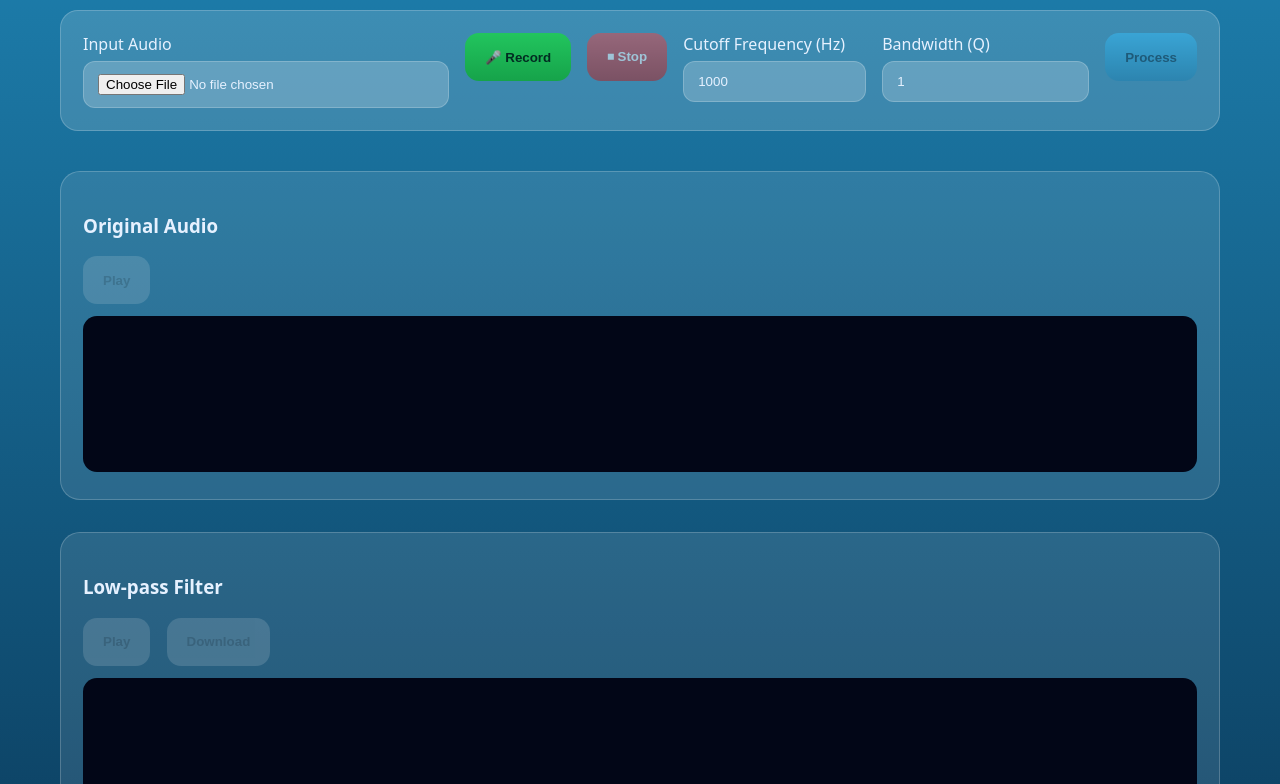
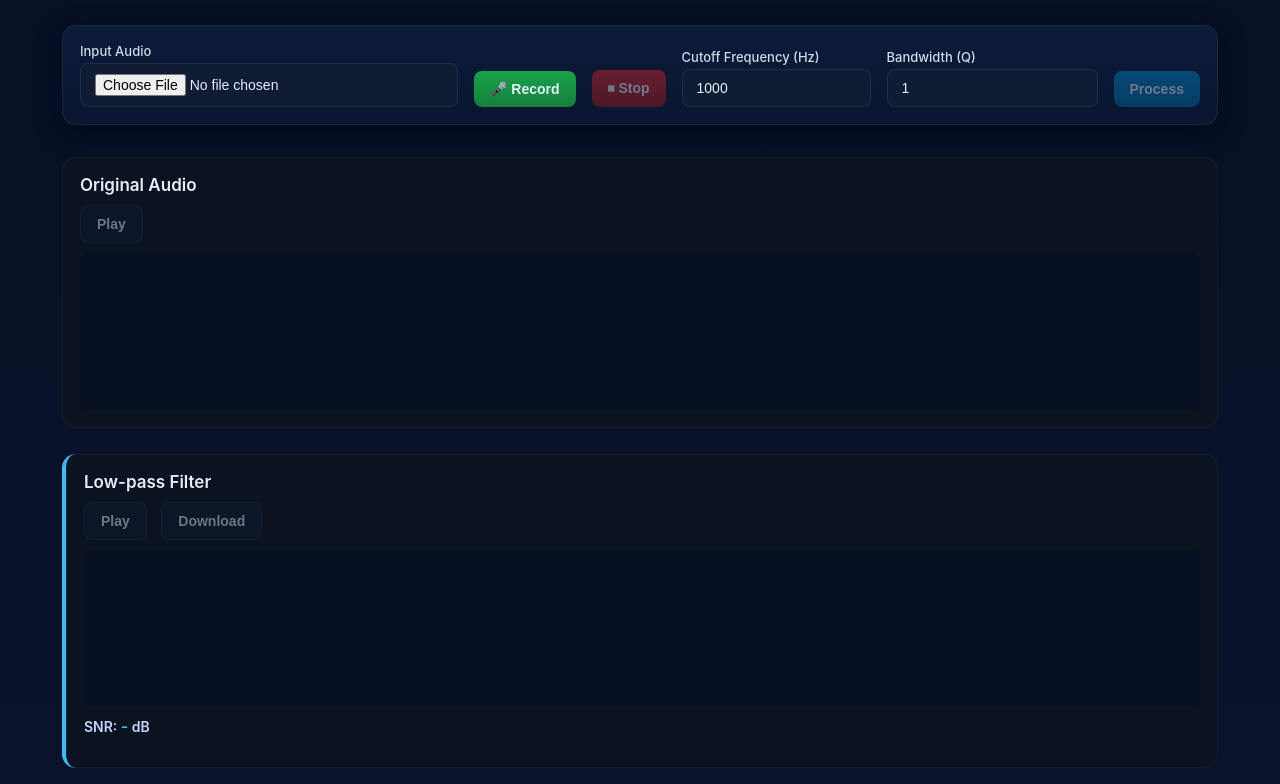
Before and after one commit to Saint1221125/audio-denoising, a plain HTML site: page index.html in a window 1280 px wide. Shown: the part 105-889 px from the top of the page. Drawn offline with Linux system fonts and the light colour scheme.

Commit message:
Update style.css

```diff
--- a/style.css
+++ b/style.css
@@ -1,126 +1,199 @@
 :root{
-  --blue1:#1e81b0;
-  --blue2:#0b3c5d;
-  --blue3:#0a2540;
+  --bg:#0f1724;
+  --card:#0b1220;
   --accent:#38bdf8;
-  --text:#e6f1ff;
-  --border:rgba(255,255,255,0.2);
+  --accent-soft: rgba(56,189,248,0.35);
+  --text:#e6eef8;
+  --border:rgba(255,255,255,0.08);
 }
 
-*{ box-sizing:border-box; }
+*{
+  box-sizing:border-box;
+}
 
 body{
   margin:0;
-  font-family:system-ui, Arial, sans-serif;
-  background:linear-gradient(180deg,var(--blue1),var(--blue2),var(--blue3));
+  font-family: Inter, system-ui, Arial, sans-serif;
+  background:linear-gradient(180deg,#071024 0%, #0b1530 100%);
   color:var(--text);
 }
 
+/* ================= CONTAINER ================= */
 .container{
   max-width:1200px;
-  margin:40px auto;
-  padding:0 20px;
+  margin:32px auto;
+  padding:22px;
 }
 
+/* ================= TITLE ================= */
 h1{
   text-align:center;
-  margin-bottom:32px;
+  font-size:26px;
+  font-weight:600;
+  margin-bottom:28px;
 }
 
+/* ================= CONTROLS ================= */
 .controls{
   display:grid;
   grid-template-columns:2fr auto auto 1fr 1fr auto;
   gap:16px;
-  padding:22px;
-  margin-bottom:40px;
-  background:rgba(255,255,255,0.15);
-  border-radius:18px;
-  border:1px solid var(--border);
+  align-items:end;
+  margin-bottom:32px;
+  padding:18px;
+  background:linear-gradient(180deg,#0b1b3a,#0a1630);
+  border-radius:14px;
+  box-shadow:
+    inset 0 0 0 1px rgba(255,255,255,0.06),
+    0 8px 24px rgba(2,6,23,0.6);
 }
 
 .control-group{
   display:flex;
   flex-direction:column;
-  gap:6px;
+  gap:4px;
 }
 
-input{
-  padding:12px 14px;
-  border-radius:12px;
-  border:1px solid var(--border);
-  background:rgba(255,255,255,0.2);
-  color:var(--text);
+.controls label{
+  font-size:13px;
+  font-weight:500;
+  opacity:0.9;
 }
 
-button{
-  height:48px;
-  border-radius:14px;
-  border:none;
-  padding:0 20px;
-  font-weight:700;
-  cursor:pointer;
+/* ================= INPUT ================= */
+input{
+  background:#0f1c34;
+  color:var(--text);
+  border:1px solid var(--border);
+  padding:10px 14px;
+  border-radius:8px;
+  font-size:14px;
 }
 
-#processBtn{
-  background:linear-gradient(180deg,#38bdf8,#1e81b0);
-  color:#022c43;
+input:focus{
+  outline:none;
+  border-color:var(--accent);
+  box-shadow:0 0 0 2px var(--accent-soft);
 }
 
+/* ================= BUTTON ================= */
+button{
+  background:#0f1c34;
+  color:var(--text);
+  border:1px solid rgba(255,255,255,0.08);
+  padding:10px 16px;
+  border-radius:8px;
+  font-size:14px;
+  font-weight:600;
+  cursor:pointer;
+  transition:all 0.15s ease;
+}
+
+button:hover:not(:disabled){
+  background:#14274d;
+}
+
+button:disabled{
+  opacity:0.45;
+  cursor:not-allowed;
+}
+
+/* tombol utama */
+#processBtn{
+  background:linear-gradient(180deg,#0284c7,#0369a1);
+  border:none;
+  font-weight:700;
+}
+
+#processBtn:hover:not(:disabled){
+  filter:brightness(1.1);
+}
+
+/* record */
 #recordBtn{
-  background:linear-gradient(180deg,#22c55e,#16a34a);
-  color:#022c22;
+  background:linear-gradient(180deg,#16a34a,#15803d);
+  border:none;
 }
 
 #stopRecordBtn{
-  background:linear-gradient(180deg,#ef4444,#b91c1c);
-  color:#fff;
+  background:linear-gradient(180deg,#dc2626,#991b1b);
+  border:none;
 }
 
-button:disabled{ opacity:.5; }
-
+/* ================= PLAYERS ================= */
 .players{
   display:flex;
   flex-direction:column;
-  gap:32px;
+  gap:26px;
 }
 
 .players > div{
-  background:rgba(255,255,255,0.1);
-  padding:22px;
-  border-radius:20px;
-  border:1px solid var(--border);
+  background:var(--card);
+  padding:18px;
+  border-radius:14px;
+  box-shadow: inset 0 0 0 1px rgba(255,255,255,0.04);
 }
 
-.processed{
-  border-left:6px solid var(--accent);
-}
-
-canvas{
-  width:100%;
-  background:#020617;
-  border-radius:14px;
-  margin-top:12px;
-}
-
-.processed button{ margin-right:12px; }
-
-p{
-  margin-top:14px;
-  font-size:16px;
+.players h3{
+  margin:0 0 10px;
+  font-size:17px;
   font-weight:600;
 }
 
-span{ color:var(--accent); }
-
-.footer{
-  margin-top:60px;
-  padding-top:20px;
-  border-top:1px solid var(--border);
-  text-align:center;
-  opacity:.9;
+/* ================= PROCESSED ================= */
+.processed{
+  border-left:4px solid var(--accent);
 }
 
+/* ================= CANVAS ================= */
+canvas{
+  display:block;
+  width:100%;
+  background:#071022;
+  border-radius:8px;
+  margin-top:10px;
+}
+
+/* ================= BUTTON GROUP ================= */
+.processed button{
+  margin-right:10px;
+}
+
+/* ================= SNR ================= */
+p{
+  margin-top:10px;
+  font-size:14px;
+  font-weight:600;
+  color:#c7d2fe;
+}
+
+span{
+  color:var(--accent);
+  font-size:16px;
+}
+
+/* ================= FOOTER ================= */
+.footer{
+  margin-top:40px;
+  padding-top:16px;
+  border-top:1px solid rgba(255,255,255,0.1);
+  text-align:center;
+}
+
+.footer div{
+  font-size:14px;
+  font-weight:500;
+  line-height:1.6;
+  opacity:0.9;
+}
+
+/* ================= RESPONSIVE ================= */
 @media(max-width:900px){
-  .controls{ grid-template-columns:1fr; }
-  button{ width:100%; }
+  .controls{
+    grid-template-columns:1fr;
+  }
+
+  button{
+    width:100%;
+  }
 }
```
